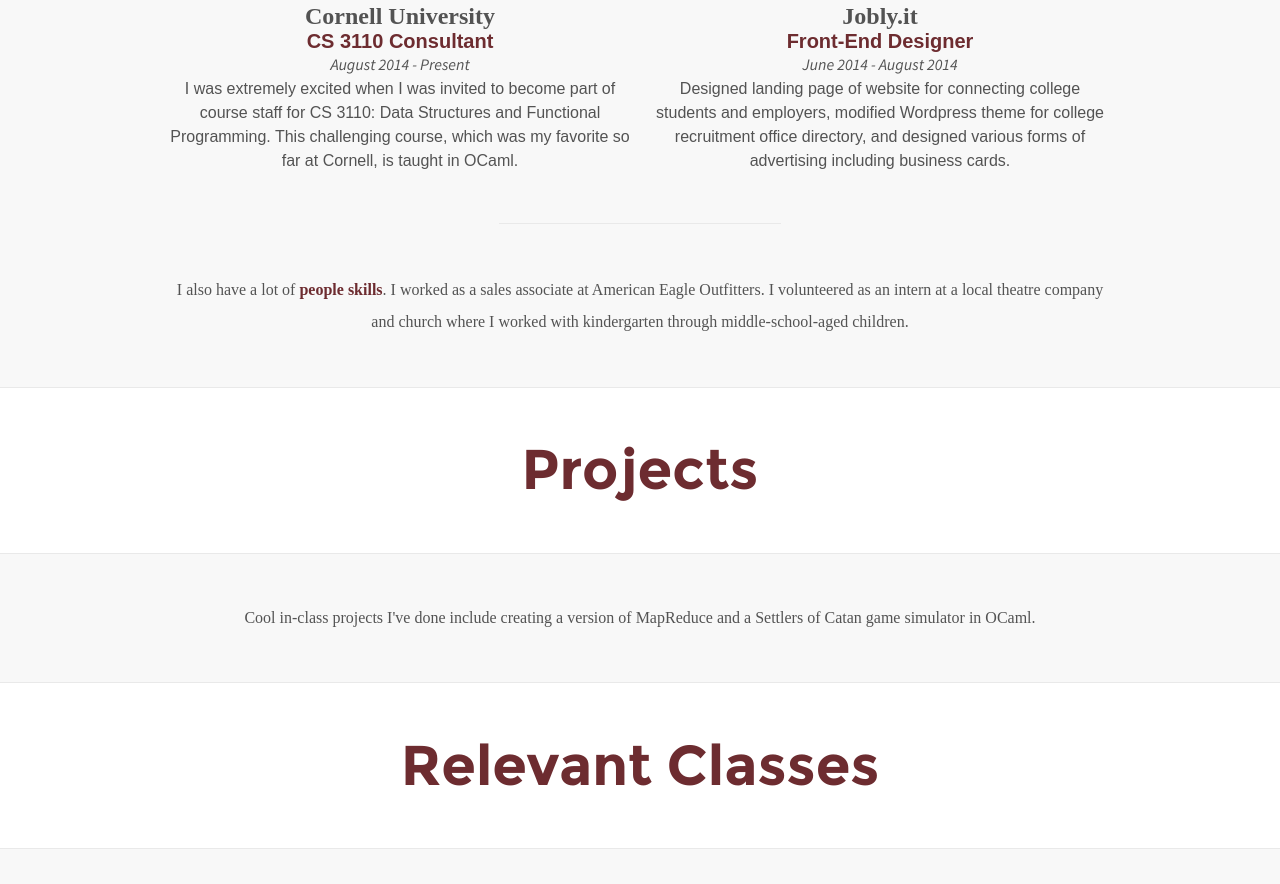
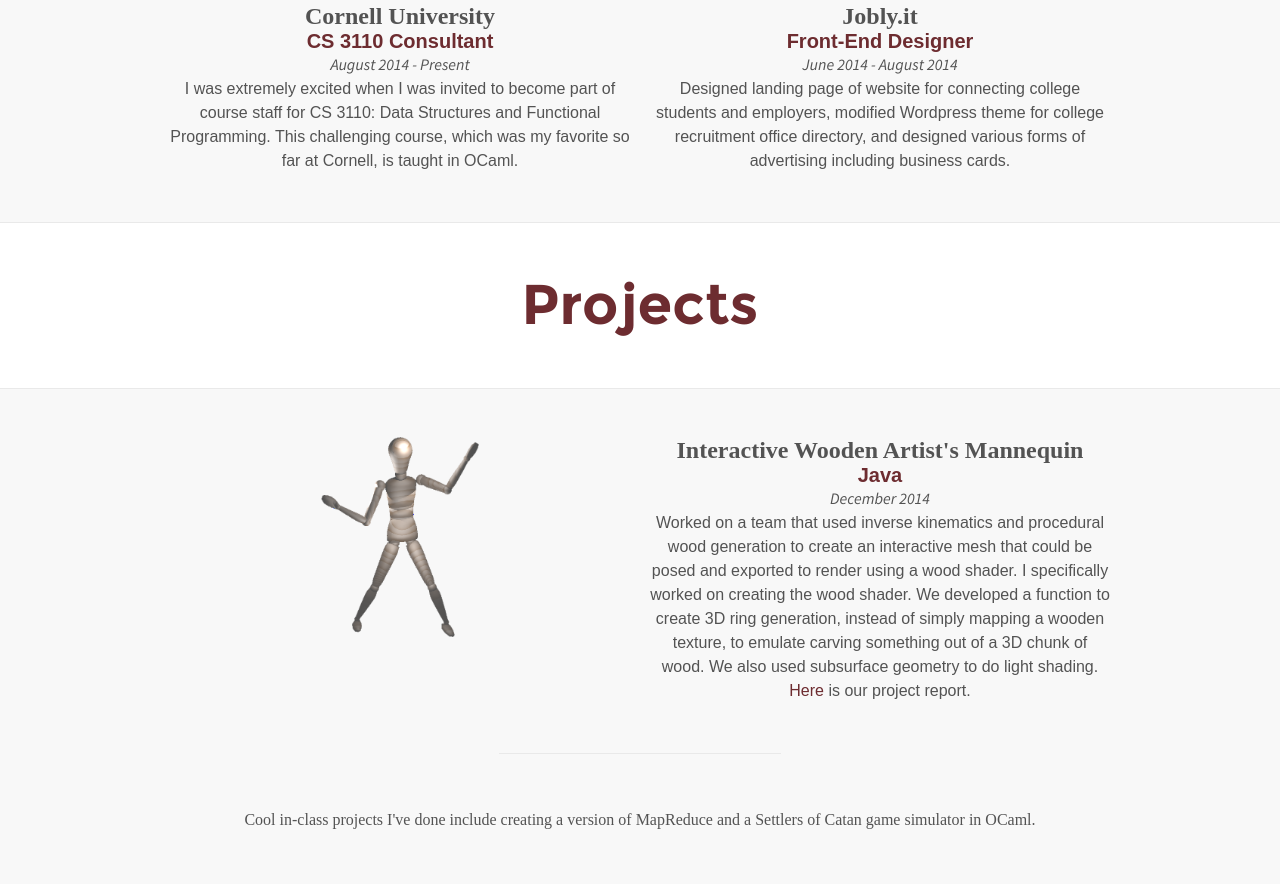
Before and after one commit to ahillhouse/ahillhouse.github.io, a plain HTML site: page index.html in a window 1280 px wide. Shown: the part 1172-2056 px from the top of the page. Drawn offline with Linux system fonts and the light colour scheme; a web font is replaced by a local one.

Commit message:
added mannequin to project section

```diff
--- a/css/index.css
+++ b/css/index.css
@@ -83,6 +83,16 @@ h5 {
 .span-2 > i {
 	font-family: 'source_sans_proitalic', sans-serif;
 	font-style: italic;
+}
+
+.span-2 > a {
+	color: #6d2c30;
+	text-decoration: none;
+	transition: color 0.5s;
+}
+
+.span-2 > a:hover {
+	color: #000000;
 }
 
 .span-3 {
--- a/index.html
+++ b/index.html
@@ -86,15 +86,6 @@
 					</span>
 				</div>
 			</div>
-			<div class="row"><div class="column-1"><div class="divider"></div></div></div>
-			<div class="row">
-				<div class="column-1">
-					<span class="span-3">
-						I also have a lot of <b>people skills</b>.  I worked as a sales associate at American Eagle Outfitters.
-						I volunteered as an intern at a local theatre company and church where I worked with kindergarten through middle-school-aged children.
-					</span>
-				</div>
-			</div>
 		</section>
 
 		<section id="projects" class="light-bg wrapper center">
@@ -105,21 +96,21 @@
 			</div>
 		</section>
 		<section id="projects-2" class="grey-bg wrapper center">
-			<!--
+
 			<div class="row">
 				<div class="column-2">
-					<img src="images/Cornell_Seal_Black-transparent.png" height="200px">
+					<img src="images/mannequin.png" height="200px">
 				</div>
 				<div class="column-2">
-					<h4>Project Name</h4>
-					<h5>Languages Used</h5>
+					<h4>Interactive Wooden Artist's Mannequin</h4>
+					<h5>Java</h5>
 					<span class="span-2">
-						<i>Time Period</i><br>
-						Lorem ipsum dolor sit amet, consectetur adipiscing elit. Ut dui odio, tincidunt non eleifend eu, vestibulum vitae nibh. Vestibulum pharetra quis lorem et eleifend. Phasellus consectetur ultricies elit quis aliquet. Aenean porttitor ipsum non justo ultrices mollis. Donec vitae ornare arcu, sit amet tempor odio.
+						<i>December 2014</i><br>
+						Worked on a team that used inverse kinematics and procedural wood generation to create an interactive mesh that could be posed and exported to render using a wood shader.  I specifically worked on creating the wood shader.  We developed a function to create 3D ring generation, instead of simply mapping a wooden texture, to emulate carving something out of a 3D chunk of wood.  We also used subsurface geometry to do light shading.  <a href="images/rendering-interactive-wooden.pdf">Here</a> is our project report.
 					</span>
 				</div>
 			</div>
-			<div class="row"><div class="column-1"><div class="divider"></div></div></div>
+			<!--<div class="row"><div class="column-1"><div class="divider"></div></div></div>
 			<div class="row">
 				<div class="column-2 floatright">
 					<img src="images/Cornell_Seal_Black-transparent.png" height="200px">
@@ -146,8 +137,8 @@
 						Lorem ipsum dolor sit amet, consectetur adipiscing elit. Ut dui odio, tincidunt non eleifend eu, vestibulum vitae nibh. Vestibulum pharetra quis lorem et eleifend. Phasellus consectetur ultricies elit quis aliquet. Aenean porttitor ipsum non justo ultrices mollis. Donec vitae ornare arcu, sit amet tempor odio.
 					</span>
 				</div>
-			</div>
-			<div class="row"><div class="column-1"><div class="divider"></div></div></div>-->
+			</div>-->
+			<div class="row"><div class="column-1"><div class="divider"></div></div></div>
 			<div class="row">
 				<div class="column-1">
 					<span class="span-3">
```
Also changed, not shown: images/mannequin.png (added), 1 other file.
